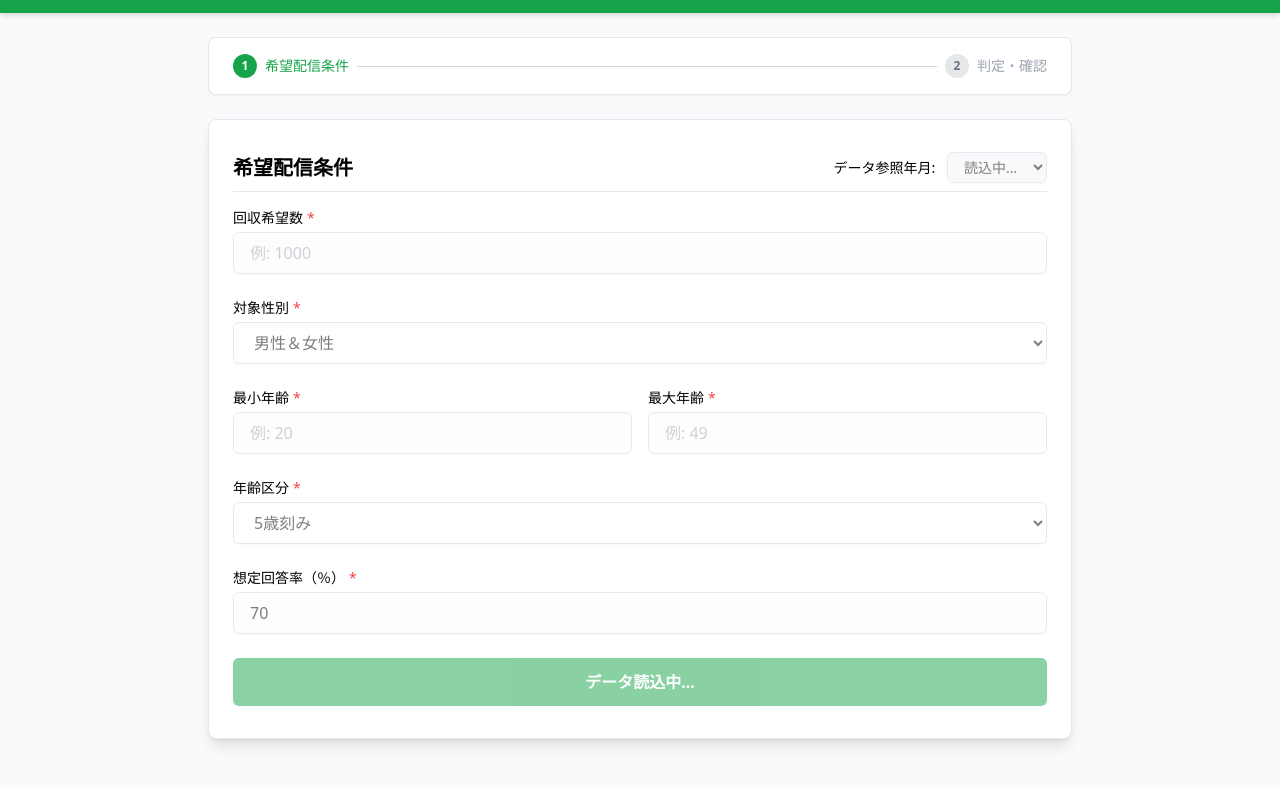
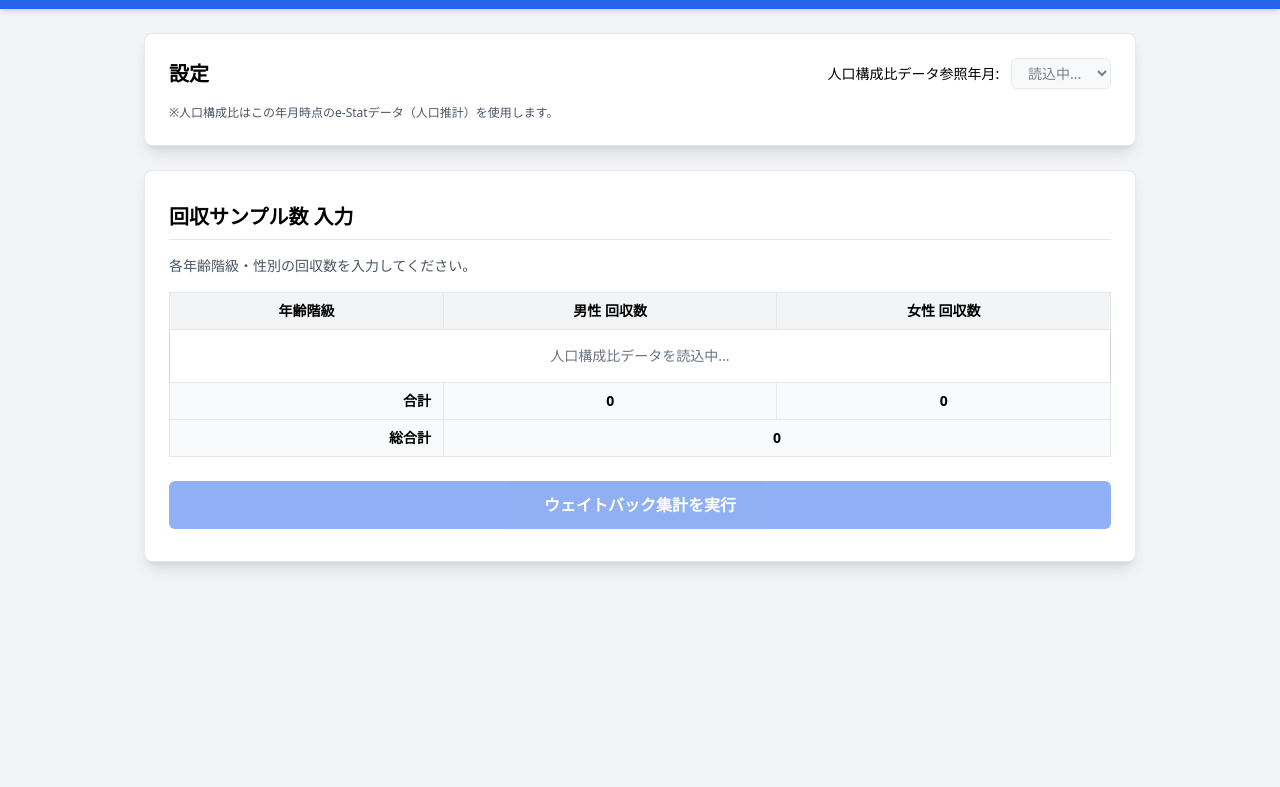
Before and after one commit to kikuchi-Toya/Weight-Back, a plain HTML site: page index.html in a window 1280 px wide. Shown: the part 79-866 px from the top of the page. After the commit the page ends 800 px from the top, so only its background shows below. Drawn offline with nearby package versions, Linux system fonts and the light colour scheme.

Commit message:
Update index.html

```diff
--- a/index.html
+++ b/index.html
@@ -3,146 +3,90 @@
 <head>
     <meta charset="UTF-8" />
     <meta name="viewport" content="width=device-width, initial-scale=1.0">
-    <title>回収可否アシスタント</title>
+    <title>ウェイトバック集計ツール</title>
     <script src="https://cdn.tailwindcss.com"></script>
-    <link rel="stylesheet" href="style.css">
+    <link rel="stylesheet" href="weightback.css">
     <link rel="preconnect" href="https://fonts.googleapis.com">
     <link rel="preconnect" href="https://fonts.gstatic.com" crossorigin>
     <link href="https://fonts.googleapis.com/css2?family=Inter:wght@400;500;600;700&family=Noto+Sans+JP:wght@400;500;700&display=swap" rel="stylesheet">
 </head>
-<body class="bg-gray-50 font-sans">
+<body class="bg-gray-100 font-sans">
 
-    <header class="bg-green-600 text-white py-4 px-4 sm:px-6 shadow-md flex flex-col sm:flex-row sm:items-center sm:justify-center">
-        <div class="text-center">
-            <h1 class="text-3xl font-bold">回収可否アシスタント</h1>
-            <p class="text-sm mt-1">希望配信条件と構成比に基づく可否判定をサポートします</p>
-        </div>
+    <header class="bg-blue-600 text-white py-4 px-4 sm:px-6 shadow-md text-center">
+        <h1 class="text-2xl font-bold">ウェイトバック集計ツール</h1>
+        <p class="text-sm mt-1">回収サンプル数を入力し、人口構成比に合わせて集計します</p>
     </header>
-    <main class="max-w-4xl mx-auto px-4 py-6">
+    <main class="max-w-5xl mx-auto px-4 py-6">
 
-        <div class="bg-white rounded-lg border border-gray-200 shadow-sm px-6 py-4 mb-6 flex justify-between items-center text-sm font-medium text-gray-800">
-            <div class="flex items-center space-x-2 text-green-600">
-                <div class="w-6 h-6 rounded-full bg-green-600 text-white flex items-center justify-center text-xs font-bold">1</div>
-                <span>希望配信条件</span>
-            </div>
-            <div class="flex-1 h-px bg-gray-300 mx-2"></div>
-            <div class="flex items-center space-x-2 text-gray-400" id="step2">
-                <div class="w-6 h-6 rounded-full bg-gray-200 text-gray-500 flex items-center justify-center text-xs font-bold">2</div>
-                <span>判定・確認</span>
-            </div>
-        </div>
-        <section class="bg-white shadow-lg rounded-lg border border-gray-200 px-6 py-8 mb-6">
-            <div class="flex flex-col sm:flex-row justify-between sm:items-center mb-4 border-b pb-2 gap-2">
-                 <h2 class="text-xl font-semibold shrink-0">希望配信条件</h2>
-                 <div id="timeSelectorContainer" class="text-sm text-right">
-                     <label for="timeSelector" class="mr-1 sm:mr-2 font-medium">データ参照年月:</label>
-                     <select id="timeSelector" disabled class="px-3 py-1 border border-gray-300 rounded-md shadow-sm bg-gray-100 focus:ring-2 focus:ring-green-300 focus:border-green-500 disabled:opacity-50 disabled:cursor-not-allowed">
+        <section class="bg-white shadow-lg rounded-lg border border-gray-200 px-6 py-6 mb-6">
+            <div class="flex flex-col sm:flex-row justify-between sm:items-center mb-4 gap-4">
+                 <h2 class="text-xl font-semibold shrink-0">設定</h2>
+                 <div id="timeSelectorContainer" class="text-sm text-right w-full sm:w-auto">
+                     <label for="timeSelector" class="mr-1 sm:mr-2 font-medium">人口構成比データ参照年月:</label>
+                     <select id="timeSelector" disabled class="px-3 py-1 border border-gray-300 rounded-md shadow-sm bg-gray-100 focus:ring-2 focus:ring-blue-300 focus:border-blue-500 disabled:opacity-50 disabled:cursor-not-allowed">
                          <option value="">読込中...</option>
                      </select>
                  </div>
             </div>
-
-            <form id="checkerForm" class="space-y-6" novalidate>
-                <div>
-                    <label for="target_sample" class="block text-sm font-medium mb-1 required">回収希望数</label>
-                    <input type="number" id="target_sample" placeholder="例: 1000" required min="1"
-                        class="w-full px-4 py-2 border border-gray-300 rounded-md shadow-sm focus:ring-2 focus:ring-green-300 focus:border-green-500 disabled:opacity-50 disabled:cursor-not-allowed" disabled/>
-                    <span id="target_sample_error" class="error-message"></span>
+             <p class="text-xs text-gray-600">※人口構成比はこの年月時点のe-Statデータ（人口推計）を使用します。</p>
+        </section>
+        <section class="bg-white shadow-lg rounded-lg border border-gray-200 px-6 py-8 mb-6">
+            <h2 class="text-xl font-semibold mb-4 border-b pb-2">回収サンプル数 入力</h2>
+            <p class="text-sm text-gray-600 mb-4">各年齢階級・性別の回収数を入力してください。</p>
+            <form id="sampleInputForm">
+                <div class="overflow-x-auto">
+                    <table class="min-w-full border-collapse border border-gray-300 text-sm text-center">
+                        <thead class="bg-gray-100">
+                            <tr>
+                                <th class="border px-3 py-2">年齢階級</th>
+                                <th class="border px-3 py-2">男性 回収数</th>
+                                <th class="border px-3 py-2">女性 回収数</th>
+                            </tr>
+                        </thead>
+                        <tbody id="sampleInputTableBody">
+                            <tr><td colspan="3" class="p-4 text-gray-500">人口構成比データを読込中...</td></tr>
+                        </tbody>
+                         <tfoot class="bg-gray-50 font-semibold">
+                            <tr>
+                                <td class="border px-3 py-2 text-right">合計</td>
+                                <td id="totalMale" class="border px-3 py-2">0</td>
+                                <td id="totalFemale" class="border px-3 py-2">0</td>
+                            </tr>
+                             <tr>
+                                <td class="border px-3 py-2 text-right font-bold">総合計</td>
+                                <td id="grandTotal" colspan="2" class="border px-3 py-2 font-bold text-center">0</td>
+                            </tr>
+                        </tfoot>
+                    </table>
                 </div>
-
-                <div>
-                    <label for="gender_filter" class="block text-sm font-medium mb-1 required">対象性別</label>
-                    <select id="gender_filter" required class="w-full px-4 py-2 border border-gray-300 rounded-md shadow-sm bg-white focus:ring-2 focus:ring-green-300 focus:border-green-500 disabled:opacity-50 disabled:cursor-not-allowed" disabled>
-                        <option value="両方">男性＆女性</option>
-                        <option value="男性">男性</option>
-                        <option value="女性">女性</option>
-                    </select>
-                </div>
-
-                <div class="grid grid-cols-1 md:grid-cols-2 gap-4">
-                    <div>
-                        <label for="age_min" class="block text-sm font-medium mb-1 required">最小年齢</label>
-                        <input type="number" id="age_min" placeholder="例: 20" required min="15" max="69"
-                            class="w-full px-4 py-2 border border-gray-300 rounded-md shadow-sm focus:ring-2 focus:ring-green-300 focus:border-green-500 disabled:opacity-50 disabled:cursor-not-allowed" disabled/>
-                         <span id="age_min_error" class="error-message"></span>
-                    </div>
-                    <div>
-                        <label for="age_max" class="block text-sm font-medium mb-1 required">最大年齢</label>
-                        <input type="number" id="age_max" placeholder="例: 49" required min="15" max="69"
-                            class="w-full px-4 py-2 border border-gray-300 rounded-md shadow-sm focus:ring-2 focus:ring-green-300 focus:border-green-500 disabled:opacity-50 disabled:cursor-not-allowed" disabled/>
-                        <span id="age_max_error" class="error-message"></span>
-                    </div>
-                </div>
-                 <span id="age_range_error" class="error-message"></span>
-
-                <div>
-                    <label for="age_mode" class="block text-sm font-medium mb-1 required">年齢区分</label>
-                    <select id="age_mode" required class="w-full px-4 py-2 border border-gray-300 rounded-md shadow-sm bg-white focus:ring-2 focus:ring-green-300 focus:border-green-500 disabled:opacity-50 disabled:cursor-not-allowed" disabled>
-                        <option value="5">5歳刻み</option>
-                        <option value="10">10歳刻み（年代）</option>
-                    </select>
-                </div>
-
-                <div>
-                    <label for="response_rate" class="block text-sm font-medium mb-1 required">想定回答率（％）</label>
-                    <input type="number" id="response_rate" placeholder="例: 70" value="70" min="1" max="100" required
-                        class="w-full px-4 py-2 border border-gray-300 rounded-md shadow-sm focus:ring-2 focus:ring-green-300 focus:border-green-500 disabled:opacity-50 disabled:cursor-not-allowed" disabled/>
-                    <span id="response_rate_error" class="error-message"></span>
-                </div>
-
-                <button type="submit" id="submitButton"
-                    class="submit-button w-full bg-green-600 hover:bg-green-700 text-white font-bold py-3 px-4 rounded-md transition duration-200 ease-in-out focus:outline-none focus:ring-2 focus:ring-offset-2 focus:ring-green-500 inline-flex items-center justify-center disabled:opacity-50 disabled:cursor-not-allowed" disabled>
+                <button type="submit" id="calculateWeightback"
+                    class="submit-button w-full mt-6 bg-blue-600 hover:bg-blue-700 text-white font-bold py-3 px-4 rounded-md transition duration-200 ease-in-out focus:outline-none focus:ring-2 focus:ring-offset-2 focus:ring-blue-500 inline-flex items-center justify-center disabled:opacity-50 disabled:cursor-not-allowed" disabled>
                     <svg id="loadingSpinner" class="animate-spin -ml-1 mr-3 h-5 w-5 text-white hidden" xmlns="http://www.w3.org/2000/svg" fill="none" viewBox="0 0 24 24">
                       <circle class="opacity-25" cx="12" cy="12" r="10" stroke="currentColor" stroke-width="4"></circle>
                       <path class="opacity-75" fill="currentColor" d="M4 12a8 8 0 018-8V0C5.373 0 0 5.373 0 12h4zm2 5.291A7.962 7.962 0 014 12H0c0 3.042 1.135 5.824 3 7.938l3-2.647z"></path>
                     </svg>
-                    <span id="buttonText">データ読込中...</span>
+                    <span id="buttonText">ウェイトバック集計を実行</span>
                 </button>
             </form>
         </section>
-        <div id="resultModal"
-             class="fixed inset-0 bg-black bg-opacity-60 flex items-center justify-center z-50 hidden p-4"
-             role="dialog"
-             aria-modal="true"
-             aria-labelledby="modalTitle">
-            <div class="bg-white w-full max-w-5xl mx-auto rounded-lg shadow-xl relative overflow-y-auto max-h-[90vh] border border-gray-300 flex flex-col"> {/* max-w-4xl から 5xl に変更 */}
-                 {/* */}
-                <div class="flex justify-between items-center p-4 border-b bg-gray-50 rounded-t-lg sticky top-0">
-                    <h2 id="modalTitle" class="text-xl font-semibold text-gray-800">判定結果</h2>
-                    <button id="closeModalButton" onclick="closeModal()" aria-label="閉じる"
-                        class="text-gray-400 hover:text-gray-600 transition duration-150 ease-in-out">
-                        <svg class="w-6 h-6" fill="none" stroke="currentColor" viewBox="0 0 24 24" xmlns="http://www.w3.org/2000/svg"><path stroke-linecap="round" stroke-linejoin="round" stroke-width="2" d="M6 18L18 6M6 6l12 12"></path></svg>
-                    </button>
+        <section id="resultsSection" class="bg-white shadow-lg rounded-lg border border-gray-200 px-6 py-8 mb-6 hidden">
+            <h2 class="text-xl font-semibold mb-4 border-b pb-2">ウェイトバック集計 結果</h2>
+            <div id="resultsArea" class="space-y-4">
                 </div>
-                 {/* */}
-                <div id="modalContent" class="text-sm p-6 flex-grow">
-                    {/* JSで内容生成 */}
-                    <p class="text-gray-500 text-center py-4">ここに判定結果が表示されます。</p>
-                </div>
-                 {/* */}
-                <div class="flex justify-between items-center p-4 border-t bg-gray-50 rounded-b-lg sticky bottom-0">
-                     {/* Weight Calculation Button */}
-                     <button id="calculateWeightsButton" onclick="calculateAndDisplayWeights()" class="weight-button bg-purple-600 hover:bg-purple-700 text-white font-medium px-5 py-2 rounded-md transition duration-200 ease-in-out focus:outline-none focus:ring-2 focus:ring-offset-2 focus:ring-purple-500 hidden"> {/* Initially hidden */}
-                        <svg xmlns="http://www.w3.org/2000/svg" class="h-4 w-4 inline-block mr-1 -mt-1" fill="none" viewBox="0 0 24 24" stroke="currentColor" stroke-width="2">
-                           <path stroke-linecap="round" stroke-linejoin="round" d="M12 8c-1.657 0-3 .895-3 2s1.343 2 3 2 3-.895 3-2-1.343-2-3-2zm0 0V6m0 8v.01M12 16a4 4 0 110-8 4 4 0 010 8z" />
-                       </svg>
-                        ウェイト計算実行
-                    </button>
-                    {/* Download Button */}
-                    <button id="downloadCsvButton" onclick="downloadCSV()" class="download-button bg-blue-600 hover:bg-blue-700 text-white font-medium px-5 py-2 rounded-md transition duration-200 ease-in-out focus:outline-none focus:ring-2 focus:ring-offset-2 focus:ring-blue-500">
+             <div class="mt-6 text-right">
+                 <button id="downloadResultsCsvButton" onclick="downloadResultsCSV()" class="download-button bg-green-600 hover:bg-green-700 text-white font-medium px-5 py-2 rounded-md transition duration-200 ease-in-out focus:outline-none focus:ring-2 focus:ring-offset-2 focus:ring-green-500">
                      <svg xmlns="http://www.w3.org/2000/svg" class="h-4 w-4 inline-block mr-1 -mt-1" fill="none" viewBox="0 0 24 24" stroke="currentColor" stroke-width="2">
                        <path stroke-linecap="round" stroke-linejoin="round" d="M4 16v1a3 3 0 003 3h10a3 3 0 003-3v-1m-4-4l-4 4m0 0l-4-4m4 4V4" />
                      </svg>
-                        CSVダウンロード
+                     結果CSVダウンロード
                  </button>
              </div>
-            </div>
-        </div>
+        </section>
         <div id="errorMessage" role="alert" aria-live="polite"
             class="text-red-800 bg-red-100 border border-red-300 mt-6 px-4 py-3 rounded text-center hidden">
             <span class="text-sm">エラーメッセージがここに表示されます。</span>
         </div>
         </main>
-    <script src="script.js" defer></script>
+    <script src="weightback.js" defer></script>
 </body>
 </html>
```
Lines whose indentation alone changed are shown as unchanged.
